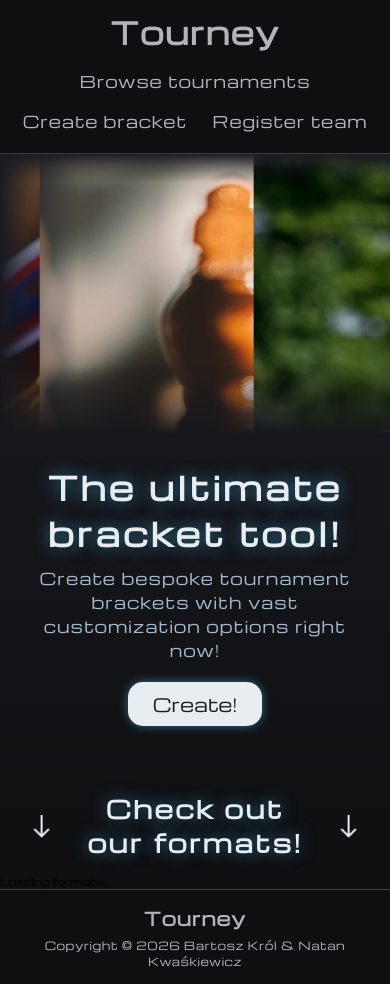
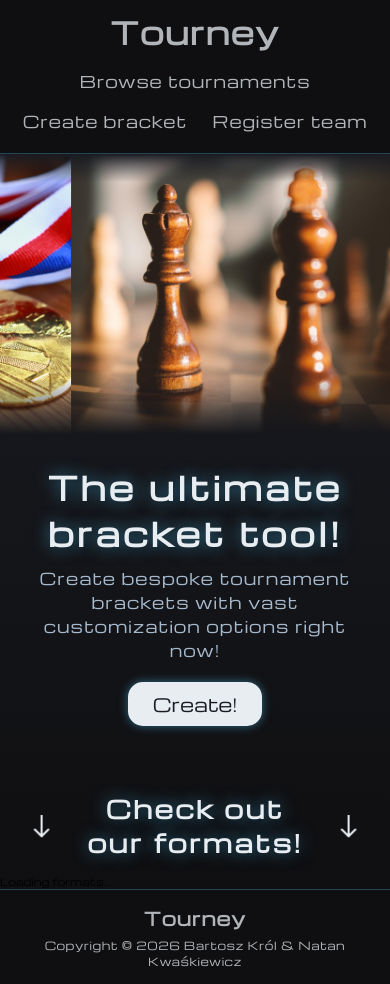
Before and after one commit to NatanKwaskiewicz/Generator_drabinek_turniejowych, a React (Vite) app: page / in a window 390 px wide. Built offline with nearby package versions, Linux system fonts and the light colour scheme; no server answers.

Commit message:
add mobile styling for carousel, adjust sizes, add new swiping logic

```diff
--- a/src/frontend/components/Carousel/Carousel.module.scss
+++ b/src/frontend/components/Carousel/Carousel.module.scss
@@ -11,23 +11,27 @@
     height: 100%;
     overflow: hidden;
     position: relative;
-    //clip-path: polygon(100% 0%, 100% 100%, 0% 100%);
-    //clip-path: polygon(10% 0%, 100% 0%, 100% 100%, 0% 100%);
-    //clip-path: polygon(0% 0%, 100% 0%, 89% 75%, 93% 100%, 4% 100%);
     mask-image:
         linear-gradient(to right, transparent 0%, $black 20%),
         linear-gradient(to bottom, transparent 0%, $black 10%),
         linear-gradient(to top, transparent 0%, $black 25%);
     mask-composite: intersect;
-    //-webkit-mask-image:
-    //        linear-gradient(to right, transparent 0%, black 15%),
-    //        linear-gradient(to bottom, transparent 0%, black 10%),
-    //        linear-gradient(to top, transparent 0%, black 10%);
-    //-webkit-mask-composite: source-in;
+
+    @media (max-width: 768px) {
+        mask-image:
+            linear-gradient(to bottom, transparent 0%, $black 10%),
+            linear-gradient(to top, transparent 0%, $black 20%);
+        mask-composite: intersect;
+    }
 
     &Track {
         display: flex;
         transition: transform 0.8s ease-in-out;
+        --carousel-slide-width: 55vw;
+
+        @media (max-width: 768px) {
+            --carousel-slide-width: 100vw;
+        }
     }
 
     &Image {
@@ -36,5 +40,11 @@
         object-fit: cover;
         height: 640px;
         border-bottom-left-radius: 10px;
+
+        @media (max-width: 768px) {
+            height: 300px;
+            min-width: 100%;
+            border-bottom-left-radius: 0;
+        }
     }
 }
--- a/src/frontend/components/Carousel/Carousel.tsx
+++ b/src/frontend/components/Carousel/Carousel.tsx
@@ -1,9 +1,11 @@
 import styles from './Carousel.module.scss'
 import type { Slide } from '../../types'
-import { useEffect, useState } from 'react'
+import { useEffect, useRef, useState } from 'react'
 
 const Carousel = ({ data }: { data: Slide[] }) => {
     const [slide, setSlide] = useState(0)
+    const trackRef = useRef<HTMLDivElement>(null)
+    const [offset, setOffset] = useState(0)
 
     useEffect(() => {
         const interval = setInterval(() => {
@@ -13,12 +15,29 @@
         return () => clearInterval(interval)
     }, [data.length])
 
+    const getSlideWidth = () => {
+        if (!trackRef.current) return 0
+        const raw = getComputedStyle(trackRef.current)
+            .getPropertyValue('--carousel-slide-width')
+            .trim()
+        console.log(parseFloat(raw))
+        return parseFloat(raw) || 0
+    }
+
+    useEffect(() => {
+        const update = () => setOffset(getSlideWidth() * slide)
+        update()
+        window.addEventListener('resize', update)
+        return () => window.removeEventListener('resize', update)
+    })
+
     return (
         <>
             <div className={styles.Carousel}>
                 <div
+                    ref={trackRef}
                     className={styles.CarouselTrack}
-                    style={{ transform: `translateX(-${slide * 55}vw)` }}
+                    style={{ transform: `translateX(-${offset}vw)` }}
                 >
                     {data.map((item: Slide, index: number) => {
                         return (
```
